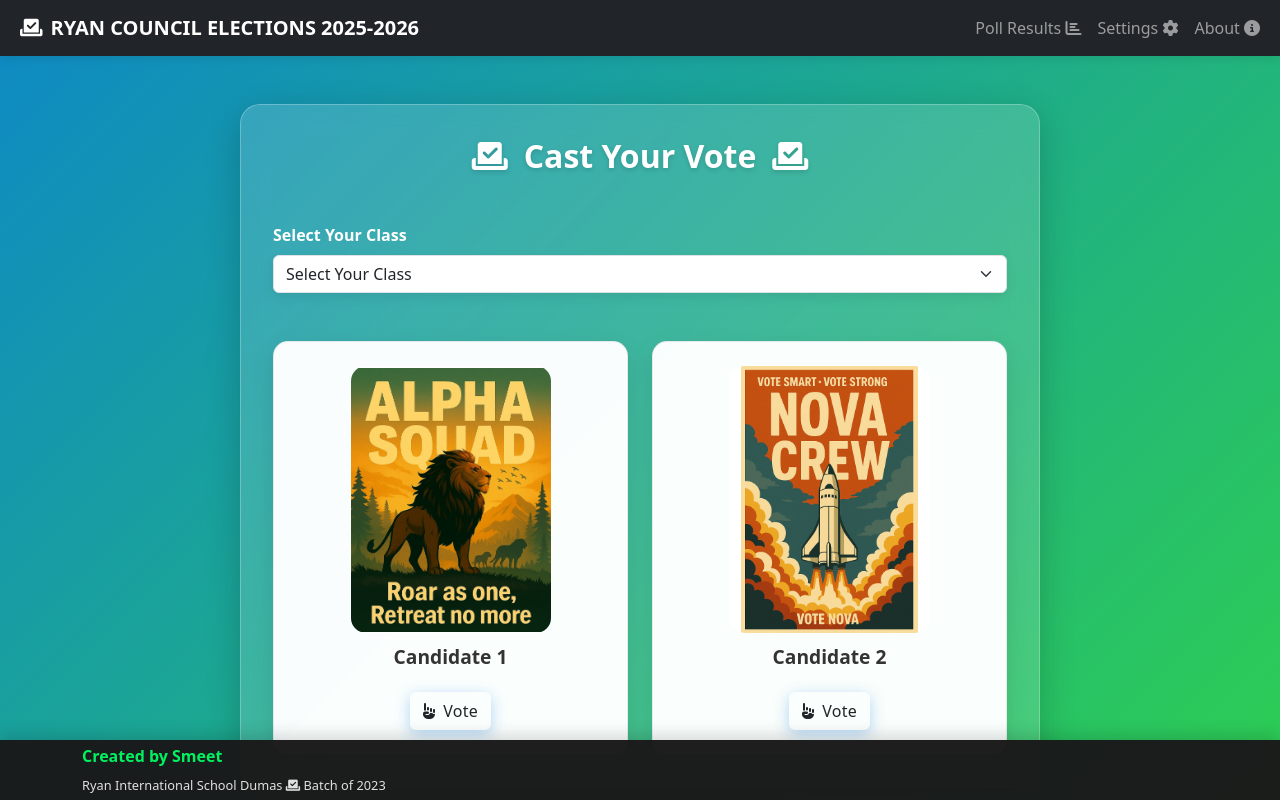
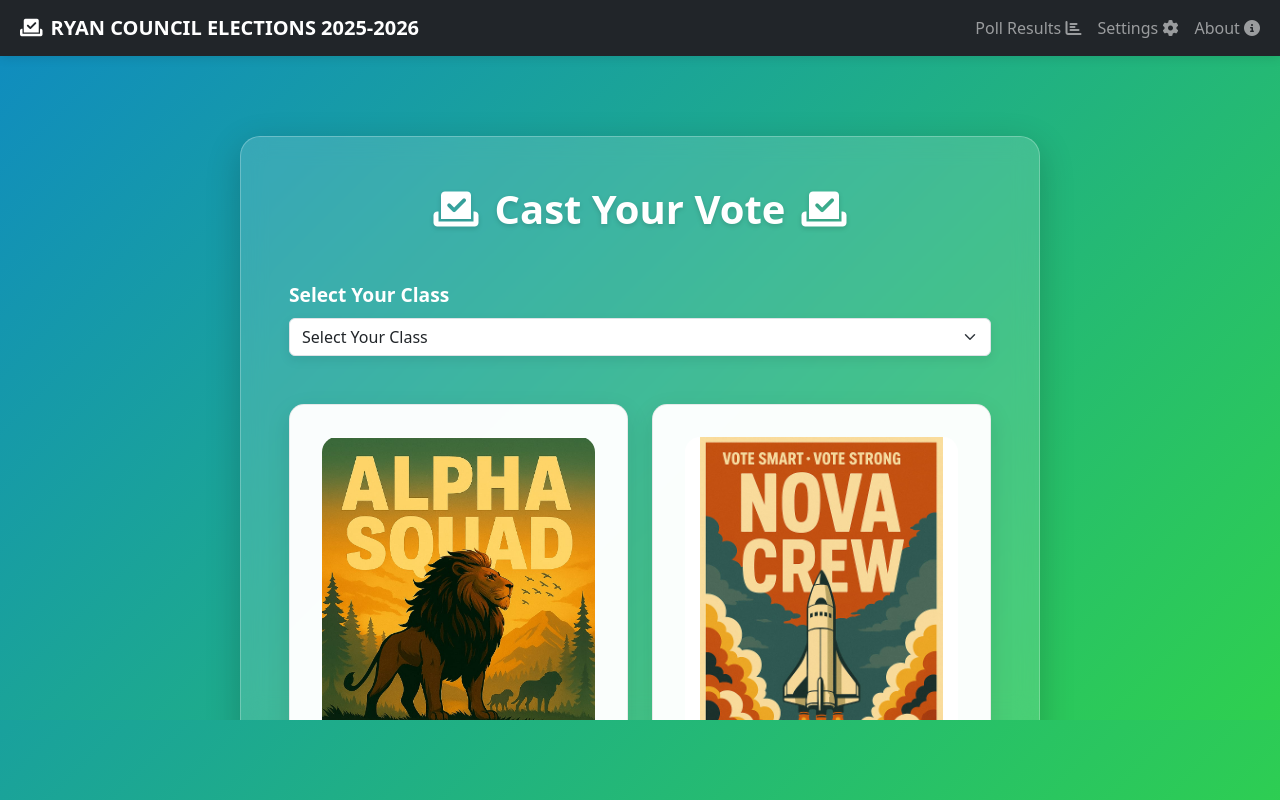
Before and after one commit to StaticGamerYT-India/Ryan-Voting, a website: page index.html in a window 1280 px wide. Drawn offline with nearby package versions, Linux system fonts and the light colour scheme.

Commit message:
Update s1.css

```diff
--- a/css/s1.css
+++ b/css/s1.css
@@ -8,7 +8,7 @@ html, body {
   overflow-x: hidden;
   display: flex;
   flex-direction: column;
-  overflow-y: hidden;
+  padding-bottom: 80px;
 }
 
 @keyframes gradientAnimation {
@@ -39,54 +39,51 @@ html, body {
 
 .main-content {
   flex: 1;
-  min-height: calc(100vh - 116px);
+  padding: clamp(1.5rem, 4vw, 3rem);
   display: flex;
   align-items: center;
   justify-content: center;
-  padding: 0;
 }
 
 .voting-card {
   background: rgba(255, 255, 255, 0.15);
   backdrop-filter: blur(12px);
   border-radius: 20px;
-  padding: clamp(1rem, 3vw, 2rem);
-  max-height: 100%;
-  overflow-y: auto;
+  padding: clamp(2rem, 5vw, 3rem);
+  margin: 2rem auto;
   box-shadow: 0 10px 35px rgba(0, 0, 0, 0.2);
   width: 90%;
   max-width: 800px;
   border: 1px solid rgba(255, 255, 255, 0.25);
-  margin: auto;
 }
 
 .voting-card h1 {
   color: #fff;
-  font-size: clamp(1.6rem, 4vw, 2rem);
+  font-size: clamp(1.8rem, 5vw, 2.5rem);
   font-weight: 700;
   text-shadow: 0 2px 5px rgba(0, 0, 0, 0.15);
   text-align: center;
-  margin-bottom: 1.5rem;
+  margin-bottom: 2rem;
 }
 
 .form-label {
   color: #fff;
-  font-size: clamp(0.9rem, 2.5vw, 1rem);
+  font-size: clamp(1rem, 3vw, 1.2rem);
   font-weight: 600;
-  margin-bottom: 0.5rem;
+  margin-bottom: 0.8rem;
 }
 
 .form-select {
   background: rgba(255, 255, 255, 0.98);
   border: 1px solid rgba(0, 0, 0, 0.1);
   border-radius: 10px;
-  padding: 0.75rem 1rem;
-  font-size: clamp(0.9rem, 2vw, 1rem);
+  padding: 1rem 1.25rem;
+  font-size: clamp(1rem, 2.5vw, 1.1rem);
   box-shadow: 0 4px 12px rgba(0, 0, 0, 0.08);
   transition: all 0.3s ease;
   color: #1a1a1a;
   font-weight: 500;
-  margin-bottom: 1.5rem;
+  margin-bottom: 2rem;
 }
 
 .form-select:hover {
@@ -101,19 +98,18 @@ html, body {
 
 .candidate-container {
   display: grid;
-  grid-template-columns: repeat(auto-fit, minmax(200px, 1fr));
-  gap: 1rem;
+  grid-template-columns: repeat(auto-fit, minmax(250px, 1fr));
+  gap: 1.5rem;
   width: 100%;
-  margin-top: 1rem;
 }
 
 .candidate-card {
   background: rgba(255, 255, 255, 0.98);
   border-radius: 15px;
-  padding: clamp(1rem, 2.5vw, 1.5rem);
+  padding: clamp(1.5rem, 3vw, 2rem);
   display: flex;
   flex-direction: column;
-  align-items: center;
+  justify-content: space-between;
   text-align: center;
   box-shadow: 0 8px 24px rgba(0, 0, 0, 0.1);
   border: 1px solid rgba(0, 0, 0, 0.08);
@@ -128,9 +124,10 @@ html, body {
 .candidate-image-wrapper {
   border-radius: 15px;
   overflow: hidden;
-  aspect-ratio: 3/4;
+  aspect-ratio: 3 / 4;
   width: 100%;
-  max-width: 200px;
+  max-width: 300px;
+  margin: 0 auto 1rem;
   background: #fff;
 }
 
@@ -143,14 +140,14 @@ html, body {
 }
 
 .candidate-card:hover .candidate-image {
-  transform: scale(1.05);
+  transform: scale(1.07);
 }
 
 .candidate-card h3 {
   color: #333;
   font-weight: 600;
-  font-size: clamp(1rem, 2vw, 1.2rem);
-  margin: 0.75rem 0;
+  font-size: clamp(1.1rem, 2.5vw, 1.5rem);
+  margin: 0 0 1rem;
 }
 
 .btn-vote {
@@ -158,22 +155,23 @@ html, body {
   color: #fff;
   border: none;
   border-radius: 10px;
-  padding: 0.75rem 1.25rem;
-  font-size: clamp(0.8rem, 1.5vw, 0.9rem);
+  padding: 0.9rem 1.8rem;
+  font-size: clamp(0.9rem, 2vw, 1rem);
   font-weight: 600;
   display: inline-flex;
   align-items: center;
   justify-content: center;
-  gap: 0.4rem;
+  gap: 0.6rem;
   text-transform: none;
-  letter-spacing: 0.2px;
+  letter-spacing: 0.3px;
   box-shadow: 0 4px 15px rgba(5, 117, 230, 0.3);
   transition: all 0.3s ease;
+  margin-top: auto;
 }
 
 .btn-vote:hover {
   background-color: #045db8;
-  transform: translateY(-2px);
+  transform: translateY(-3px);
   box-shadow: 0 7px 20px rgba(5, 117, 230, 0.4);
 }
 
@@ -185,21 +183,17 @@ html, body {
 
 #footer {
   background: rgba(26, 26, 26, 0.98);
-  position: fixed;
-  bottom: 0;
-  left: 0;
-  right: 0;
-  height: 60px;
-  display: flex;
-  align-items: center;
-  justify-content: center;
+  padding: 1rem;
+  text-align: center;
+  width: 100%;
+  margin-top: auto;
   box-shadow: 0 -5px 15px rgba(0, 0, 0, 0.15);
 }
 
 #footer p {
   color: #e0e0e0;
   margin: 0;
-  font-size: 0.8rem;
+  font-size: 0.9rem;
 }
 
 #footer em {
@@ -209,7 +203,18 @@ html, body {
 }
 
 @media (max-width: 768px) {
-  #footer { height: auto; padding: 0.5rem; position: static; }
-  .voting-card { width: 95%; }
-  .candidate-image-wrapper { max-width: 150px; }
+  body {
+    padding-bottom: 120px;
+  }
+  .voting-card {
+    width: 95%;
+    padding: 1.5rem;
+  }
+  .candidate-image-wrapper {
+    max-width: 250px;
+    margin-bottom: 0.8rem;
+  }
+  #footer p {
+    font-size: 0.8rem;
+  }
 }
```
